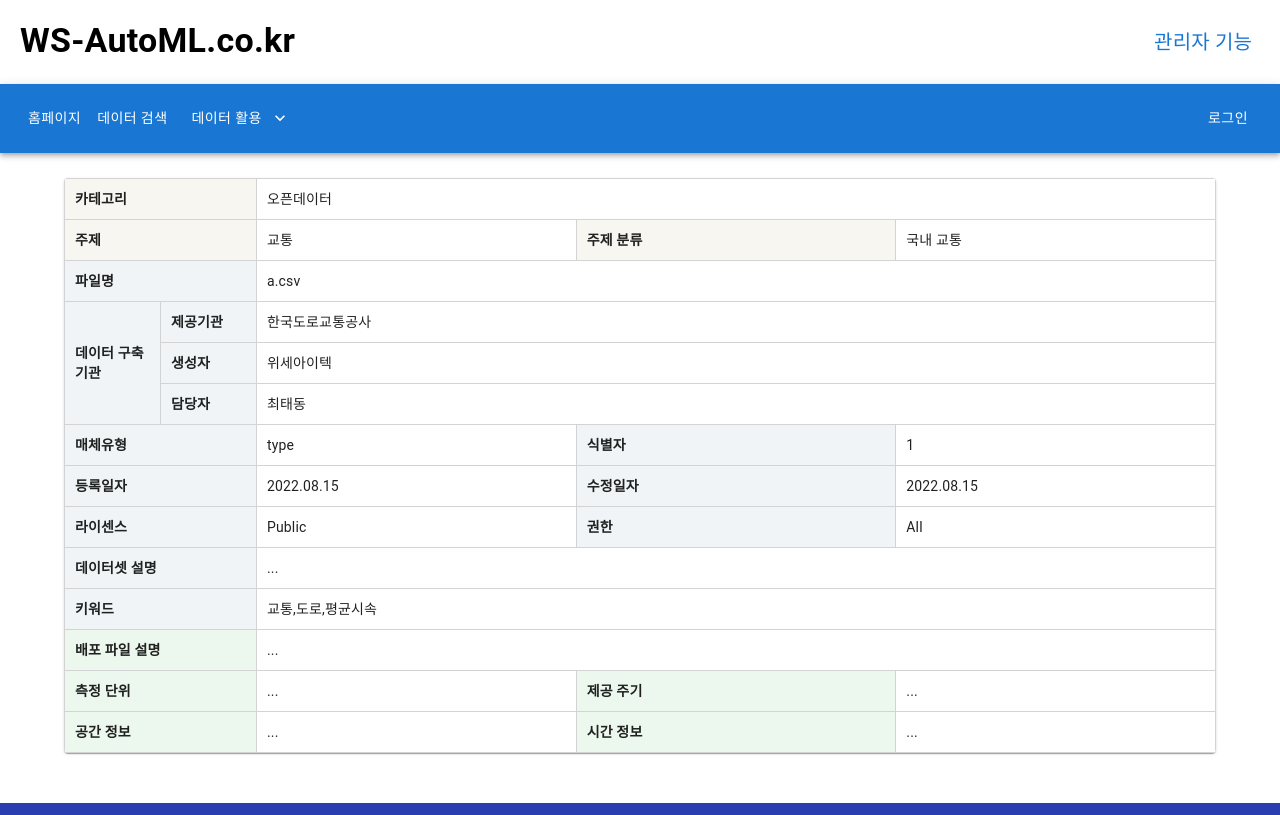
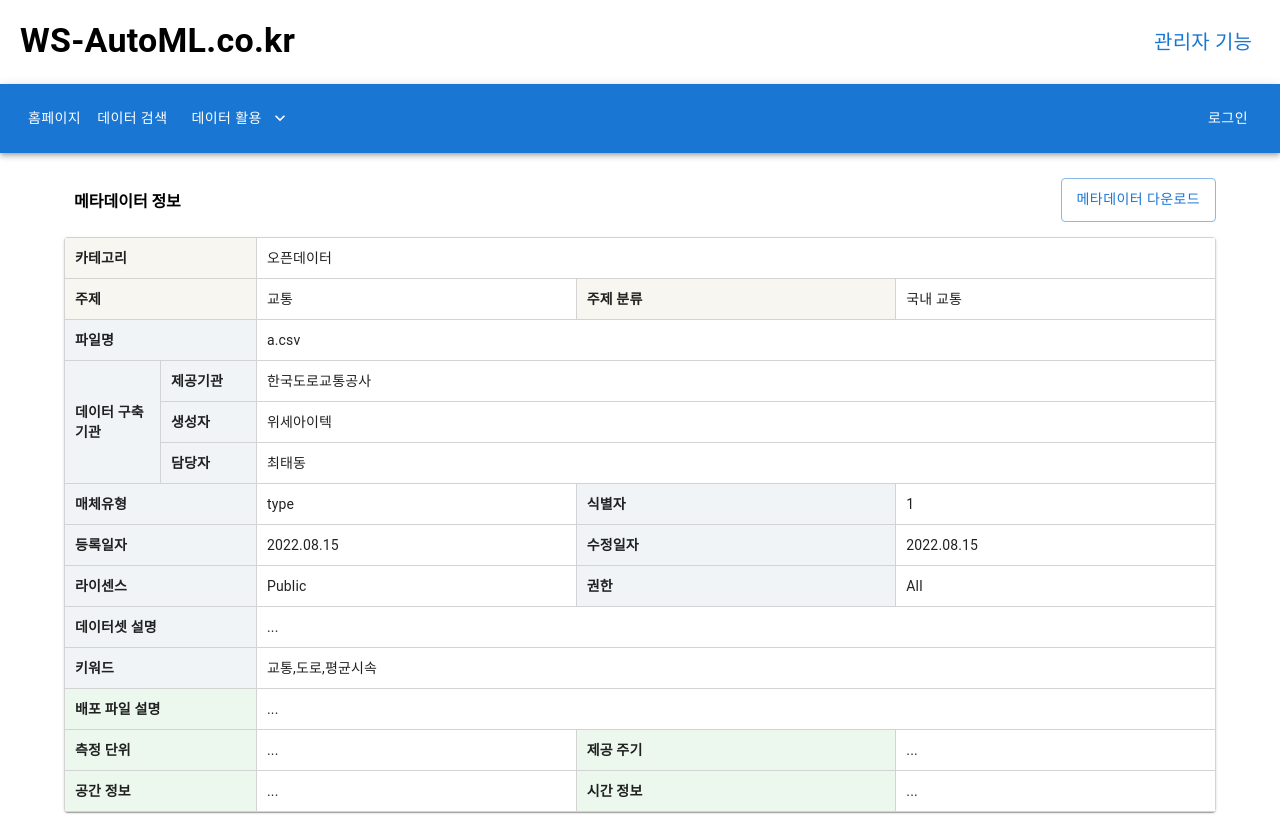
Before and after one commit to ClustProject/WSAutoMLMainWeb, a React (Create React App) app in the folder app/user-web/: page /metadata/1 in a window 1280 px wide. Shown: the top 815 px of the page. Built offline with nearby package versions, Linux system fonts and the light colour scheme.

Commit message:
feat: 데이터 상세 페이지에 메타데이터 정보 박스 및 다운로드 버튼 추가

```diff
--- a/app/user-web/src/components/containers/MetadataDetailContainer.jsx
+++ b/app/user-web/src/components/containers/MetadataDetailContainer.jsx
@@ -4,6 +4,8 @@ import MainAppBar from "../presentational/global/appbar/MainAppBar";
 import {Box, Container} from "@mui/material";
 import Footer from "../presentational/global/footer/Footer";
 import MetaDataTable from "../presentational/search/MetaDataTable";
+import MetaDataDownloadButton from "../presentational/search/MetaDataDownloadButton";
+import MetaDataInfoBox from "../presentational/search/MetaDataInfoBox";
 
 const marginSize = '25px';
 
@@ -17,6 +19,14 @@ function MetadataDetailContainer() {
         marginTop: marginSize
       }}>
         <Box sx={{
+          display: "flex",
+          fontWeight: "bold",
+          marginBottom: "15px"
+        }}>
+          <MetaDataInfoBox/>
+          <MetaDataDownloadButton/>
+        </Box>
+        <Box sx={{
           display: 'flex',
         }}>
           <MetaDataTable/>
--- /dev/null
+++ b/app/user-web/src/components/presentational/search/MetaDataDownloadButton.jsx
@@ -0,0 +1,10 @@
+import Button from "@mui/material/Button";
+import React from "react";
+
+function MetaDataDownloadButton() {
+  return <Button variant="outlined">
+    메타데이터 다운로드
+  </Button>;
+}
+
+export default MetaDataDownloadButton;
--- /dev/null
+++ b/app/user-web/src/components/presentational/search/MetaDataInfoBox.jsx
@@ -0,0 +1,13 @@
+import {Box} from "@mui/material";
+import React from "react";
+
+function MetaDataInfoBox() {
+  return <Box sx={{
+    flexGrow: 1,
+    margin: "10px"
+  }}>
+    메타데이터 정보
+  </Box>;
+}
+
+export default MetaDataInfoBox;
```
